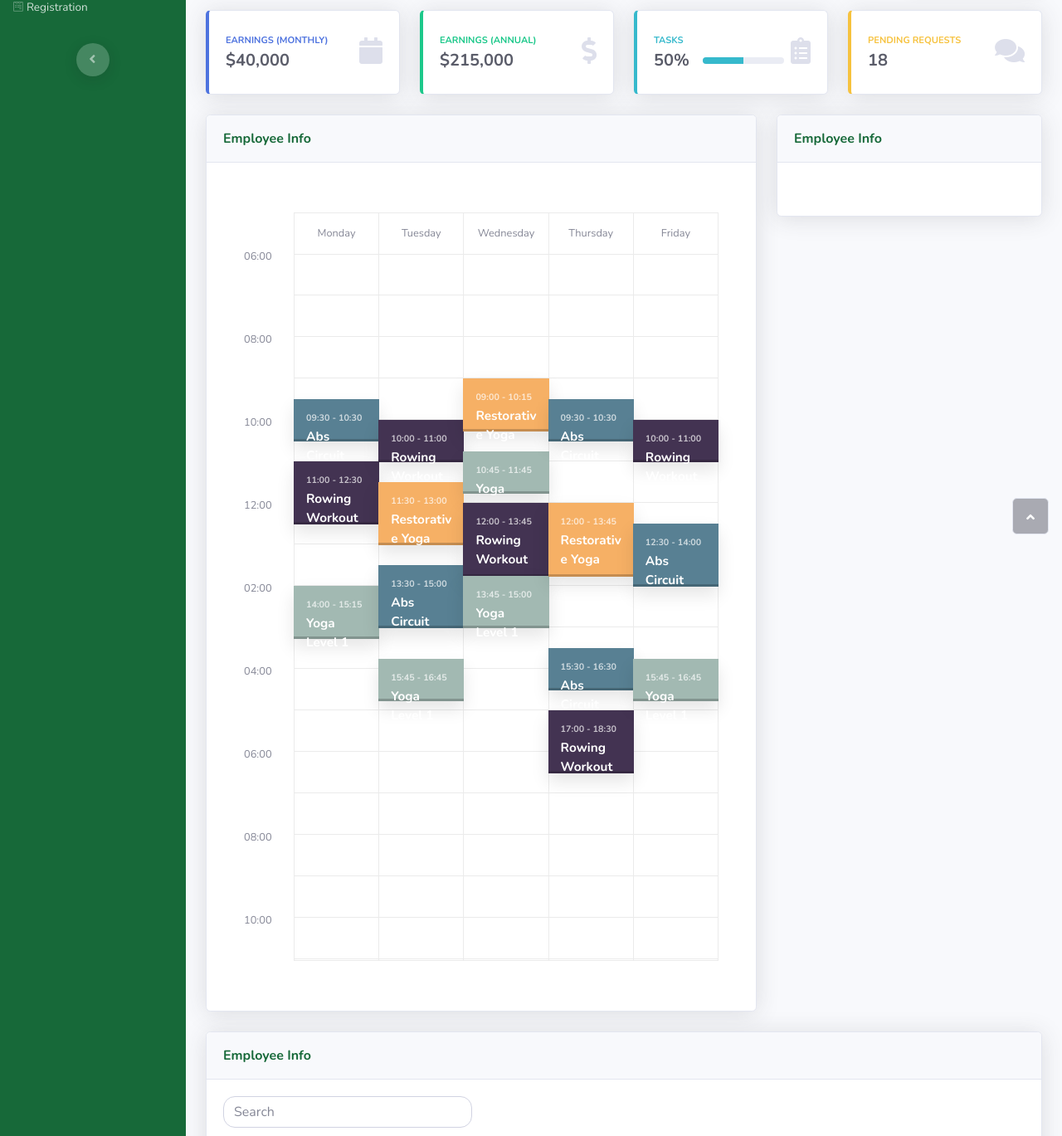
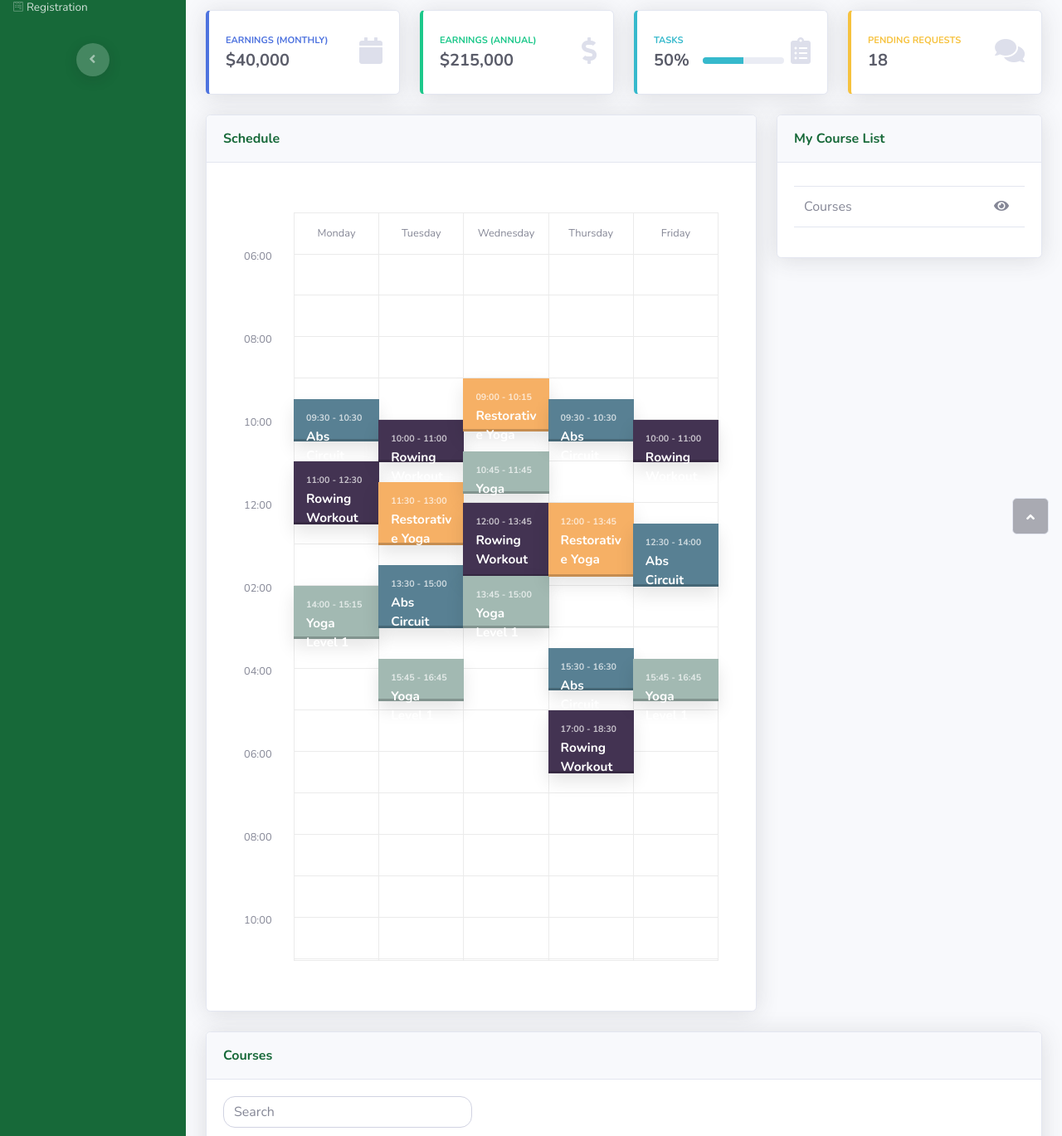
Before and after one commit to ECiccotelli/MCS-Capstone, a Flask app: page / in a window 1280 px wide. Shown: the part 140-1509 px from the top of the page at 83% size. Run offline with Flask 2, Linux system fonts and the light colour scheme; the visitor is signed in with stand-in values (Sample User, id 1); data that the repository does not hold is empty; some libraries are stand-ins or nearby versions.

Commit message:
v0.6 - Javascript/HTML and Key Changes

```diff
--- a/website/static/js/Table-With-Search.js
+++ b/website/static/js/Table-With-Search.js
@@ -25,33 +25,24 @@ $(document).ready(function() {
 		  });
 });
 
+$('input[name="checkbox"]:checkbox').on('change', function() {
+    var $this = $(this);
+    var row = $this.closest('tr');
 
-$('input[name="checkbox"]:checkbox').on('change', function() {
     if (this.checked){
         $(this).closest('tr').each(function() {
             var cells = $('td', this);
-            $('#dataTable1').append('<tr><td>' + cells.eq(1).text() + '</td></tr>');
+            $('#dataTable1').append('<tr><td>' + cells.eq(1).text() + '</td><td style="text-align: right;" class="custom-control custom-checkbox"><input class="custom-control-input" name="checkbox_mylist" type="checkbox" id="' + cells.eq(0).text() + '" checked><label class="custom-control-label" for="' + cells.eq(0).text() + '"></label></td></tr>');
+            row.insertBefore( row.parent().find('tr:first-child') );
         });
     } else {
         $(this).closest('tr').each(function() {
             var cells = $('td', this);
             var id = cells.eq(0).text();
             $('#' + id).closest('tr').remove();
+            row.insertAfter( row.parent().find('tr:last-child') );
         });
     };
-});
-
-$('input[name="checkbox_mylist"]:checkbox').on('change', function() {
-    console.log('change')
-    if (!(this.checked)){
-        console.log('unchecked')
-         $('input[name="checkbox"]:checkbox').closest('tr').each(function() {
-            var cells = $('td', this);
-            var id = cells.eq(0).text()
-            console.log(id)
-            $('#' + id, this).prop("checked", false);
-         });
-    }
 });
 
 /*$('input[name="checkbox"]:checked').closest('tr').each(function() {
--- a/website/templates/index.html
+++ b/website/templates/index.html
@@ -125,7 +125,7 @@
                     <div class="col-lg-7 col-xl-8">
                         <div class="card shadow" style="margin-bottom: 24px;">
                             <div class="card-header py-3">
-                                <p class="m-0 font-weight-bold" style="color: #176939;">Employee Info</p>
+                                <p class="m-0 font-weight-bold" style="color: #176939;">Schedule</p>
                             </div>
                             <div class="card-body">
                                 <div class="cd-schedule cd-schedule--loading margin-top-lg margin-bottom-lg js-cd-schedule">
@@ -320,11 +320,17 @@
                     <div class="col-lg-5 col-xl-4">
                         <div class="card shadow" style="margin-bottom: 24px;">
                             <div class="card-header py-3">
-                                <p class="m-0 font-weight-bold" style="color: #176939;">Employee Info</p>
+                                <p class="m-0 font-weight-bold" style="color: #176939;">My Course List</p>
                             </div>
                             <div class="card-body">
                                 <div class="table-responsive table mt-2 results" id="dataTable-0" role="grid" aria-describedby="dataTable_info">
                                     <table class="table my-0" id="dataTable1">
+                                        <thead>
+                                            <tr>
+                                                <th>Courses</th>
+                                                <th style="text-align: right; padding-right: 19px;"><i class="fa fa-eye"></i></th>
+                                            </tr>
+                                        </thead>
                                         <tbody>
                                         </tbody>
                                         <tfoot>
@@ -339,7 +345,7 @@
             </div>
             <div class="card shadow" style="margin-bottom: 24px;">
                 <div class="card-header py-3">
-                    <p class="m-0 font-weight-bold" style="color: #176939;">Employee Info</p>
+                    <p class="m-0 font-weight-bold" style="color: #176939;">Courses</p>
                 </div>
                 <div class="card-body">
                     <div class="row">
```
